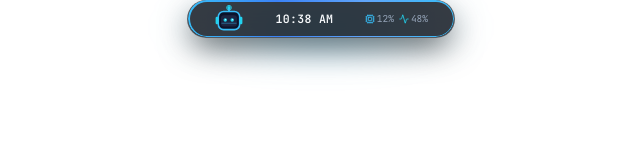
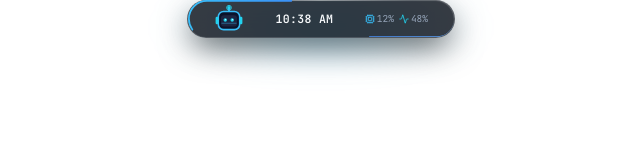
Before and after one commit to ShivuRai/nova, a React (Vite) app: page / in a window 1280 px wide. Shown: the top 160 px of the page, without its empty margins (319-959 px from the left). Built offline with nearby package versions, Linux system fonts and the light colour scheme.

Commit message:
fix: connect real-time Windows SMTC audio detection to equalizer and implement geometric SVG edge lighting engine for all notch shapes

```diff
--- a/src/components/island/IslandContainer.tsx
+++ b/src/components/island/IslandContainer.tsx
@@ -357,6 +357,62 @@ export const IslandContainer: React.FC = () => {
       ? `linear-gradient(90deg, ${customEdgeColor}, #ffffff, ${customEdgeColor})`
       : (EDGE_GRADIENTS[settings.edgeLightingColor || 'cyan-pulse'] || EDGE_GRADIENTS['cyan-pulse']);
 
+  // Mathematically exact geometric outline path following the real notch shape
+  const getShapePath = () => {
+    const w = currentWidth;
+    const h = currentHeight;
+    const isAttachedToTop = !isBottom && topGap === 0 && !isExpanded;
+
+    if (isChamfered) {
+      if (isAttachedToTop) {
+        return `M 0.75,0 L ${w - 0.75},0 L ${w - 0.75},${h - 16} L ${w - 16},${h - 0.75} L 16,${h - 0.75} L 0.75,${h - 16} Z`;
+      }
+      return `M 14,0.75 L ${w - 14},0.75 L ${w - 0.75},14 L ${w - 0.75},${h - 14} L ${w - 14},${h - 0.75} L 14,${h - 0.75} L 0.75,${h - 14} L 0.75,14 Z`;
+    }
+
+    if (isDynamicWing) {
+      if (isExpanded) {
+        return `M 16,0.75 L ${w - 16},0.75 L ${w - 0.75},16 L ${w - 0.75},${h - 16} L ${w - 16},${h - 0.75} L 16,${h - 0.75} L 0.75,${h - 16} L 0.75,16 Z`;
+      }
+      return `M 16,0.75 L ${w - 16},0.75 L ${w - 0.75},${h * 0.26} L ${w - 8},${h * 0.5} L ${w - 0.75},${h * 0.74} L ${w - 16},${h - 0.75} L 16,${h - 0.75} L 0.75,${h * 0.74} L 8,${h * 0.5} L 0.75,${h * 0.26} Z`;
+    }
+
+    if (!isExpanded) {
+      if (isBlade) {
+        return `M 0.75,0.75 L ${w - 0.75},0.75 L ${w - 10},${h - 0.75} L 10,${h - 0.75} Z`;
+      }
+      if (isDiamond) {
+        return `M 12,0.75 L ${w - 12},0.75 L ${w - 0.75},${h * 0.5} L ${w - 12},${h - 0.75} L 12,${h - 0.75} L 0.75,${h * 0.5} Z`;
+      }
+      if (isHexPill) {
+        return `M 8,0.75 L ${w - 8},0.75 L ${w - 0.75},${h * 0.5} L ${w - 8},${h - 0.75} L 8,${h - 0.75} L 0.75,${h * 0.5} Z`;
+      }
+    }
+
+    if (isNotch && isAttachedToTop) {
+      const r = 20;
+      return `M 0.75,0 L 0.75,${h - r} A ${r} ${r} 0 0 0 ${r + 0.75},${h - 0.75} L ${w - r - 0.75},${h - 0.75} A ${r} ${r} 0 0 0 ${w - 0.75},${h - r} L ${w - 0.75},0`;
+    }
+
+    if (isTeardrop && !isExpanded) {
+      return `M 22,0.75 L ${w - 8},0.75 A 8 8 0 0 1 ${w - 0.75},8.75 L ${w - 0.75},${h - 18} A 18 18 0 0 1 ${w - 18},${h - 0.75} L 22,${h - 0.75} A 22 22 0 0 1 0.75,${h - 22} L 0.75,22 A 22 22 0 0 1 22,0.75 Z`;
+    }
+
+    if (isDroplet && !isExpanded) {
+      return `M 24,0.75 L ${w - 24},0.75 A 24 24 0 0 1 ${w - 0.75},24.75 L ${w - 0.75},${h - 24} A 24 24 0 0 1 ${w - 24},${h - 0.75} L 8,${h - 0.75} A 8 8 0 0 1 0.75,${h - 8} L 0.75,24 A 24 24 0 0 1 24,0.75 Z`;
+    }
+
+    const rx = isExpanded ? 24 : isSquircle ? 14 : isCompact ? 16 : Math.min(20, (h - 1.5) / 2);
+    return `M ${rx + 0.75},0.75 L ${w - rx - 0.75},0.75 A ${rx} ${rx} 0 0 1 ${w - 0.75},${rx + 0.75} L ${w - 0.75},${h - rx - 0.75} A ${rx} ${rx} 0 0 1 ${w - rx - 0.75},${h - 0.75} L ${rx + 0.75},${h - 0.75} A ${rx} ${rx} 0 0 1 0.75,${h - rx - 0.75} L 0.75,${rx + 0.75} A ${rx} ${rx} 0 0 1 ${rx + 0.75},0.75 Z`;
+  };
+
+  const edgeDuration =
+    settings.edgeLightingSpeed === 'slow' ? 6.5 :
+    settings.edgeLightingSpeed === 'fast' ? 1.5 :
+    3.2;
+
+  const shapePath = getShapePath();
+
   const justifyContent = isLeft ? 'flex-start' : isRight ? 'flex-end' : 'center';
   const alignItems = isBottom ? 'flex-end' : 'flex-start';
 
@@ -518,7 +574,7 @@ export const IslandContainer: React.FC = () => {
           style={{
             backgroundColor: isSplit && !isExpanded ? 'transparent' : dynamicBg,
             boxShadow: isSplit && !isExpanded ? 'none' : (isExpanded ? 'var(--nova-shadow-card)' : 'var(--nova-shadow-pill)'),
-            border: isSplit && !isExpanded ? 'none' : (
+            border: (isSplit && !isExpanded) || currentClipPath !== 'none' ? 'none' : (
               isRgb
                 ? '1.5px solid rgba(96, 165, 250, 0.6)'
                 : wallpaperPalette && settings.enableWallpaperTinting
@@ -637,14 +693,122 @@ export const IslandContainer: React.FC = () => {
             />
           )}
 
-          {/* Minimalistic Edge Lighting Overlay */}
-          {!(isSplit && !isExpanded) && settings.edgeLightingMode && settings.edgeLightingMode !== 'off' && (
-            <div
-              className={`edge-lighting-trail mode-${settings.edgeLightingMode} speed-${settings.edgeLightingSpeed || 'normal'}`}
+          {/* Geometric SVG Edge Lighting & Precise Glass Rim Engine */}
+          {!(isSplit && !isExpanded) && (
+            <svg
               style={{
-                background: resolvedEdgeBackground,
+                position: 'absolute',
+                inset: 0,
+                width: '100%',
+                height: '100%',
+                pointerEvents: 'none',
+                zIndex: 5,
+                overflow: 'visible',
               }}
-            />
+            >
+              <defs>
+                <linearGradient id="notch-edge-lighting-svg-grad" x1="0%" y1="0%" x2="100%" y2="0%">
+                  {settings.edgeLightingColor === 'emerald-beam' ? (
+                    <>
+                      <stop offset="0%" stopColor="#10B981" />
+                      <stop offset="50%" stopColor="#34D399" />
+                      <stop offset="100%" stopColor="#06B6D4" />
+                    </>
+                  ) : settings.edgeLightingColor === 'sunset-flare' ? (
+                    <>
+                      <stop offset="0%" stopColor="#F59E0B" />
+                      <stop offset="50%" stopColor="#F43F5E" />
+                      <stop offset="100%" stopColor="#EC4899" />
+                    </>
+                  ) : settings.edgeLightingColor === 'violet-aurora' ? (
+                    <>
+                      <stop offset="0%" stopColor="#8B5CF6" />
+                      <stop offset="50%" stopColor="#A855F7" />
+                      <stop offset="100%" stopColor="#EC4899" />
+                    </>
+                  ) : settings.edgeLightingColor === 'pure-white' ? (
+                    <>
+                      <stop offset="0%" stopColor="#FFFFFF" />
+                      <stop offset="50%" stopColor="rgba(255,255,255,0.4)" />
+                      <stop offset="100%" stopColor="#FFFFFF" />
+                    </>
+                  ) : settings.edgeLightingColor === 'chromatic' ? (
+                    <>
+                      <stop offset="0%" stopColor="#60A5FA" />
+                      <stop offset="33%" stopColor="#F43F5E" />
+                      <stop offset="66%" stopColor="#34D399" />
+                      <stop offset="100%" stopColor="#38BDF8" />
+                    </>
+                  ) : settings.edgeLightingColor === 'custom' ? (
+                    <>
+                      <stop offset="0%" stopColor={customEdgeColor} />
+                      <stop offset="50%" stopColor="#FFFFFF" />
+                      <stop offset="100%" stopColor={customEdgeColor} />
+                    </>
+                  ) : (
+                    <>
+                      <stop offset="0%" stopColor="#38BDF8" />
+                      <stop offset="50%" stopColor="#3B82F6" />
+                      <stop offset="100%" stopColor="#60A5FA" />
+                    </>
+                  )}
+                </linearGradient>
+              </defs>
+
+              {/* Static Geometric Rim Highlight - Outlines chamfers, wings, blades, and pills */}
+              {currentClipPath !== 'none' && (
+                <path
+                  d={shapePath}
+                  fill="none"
+                  stroke={
+                    isRgb
+                      ? 'rgba(96, 165, 250, 0.7)'
+                      : wallpaperPalette && settings.enableWallpaperTinting
+                      ? `${wallpaperPalette.accent}80`
+                      : `rgba(255, 255, 255, ${Math.max(0.12, ((settings.glassmorphismBorderGlow ?? 35) / 100) * 0.5)})`
+                  }
+                  strokeWidth="1.2"
+                />
+              )}
+
+              {/* Active Animated Edge Lighting Stroke following exact notch shape contour */}
+              {settings.edgeLightingMode && settings.edgeLightingMode !== 'off' && (
+                <motion.path
+                  d={shapePath}
+                  fill="none"
+                  stroke="url(#notch-edge-lighting-svg-grad)"
+                  strokeWidth="2"
+                  strokeLinecap="round"
+                  strokeDasharray={
+                    settings.edgeLightingMode === 'laser-chase' ? '45 260' :
+                    settings.edgeLightingMode === 'corners-inward' ? '70 140' :
+                    settings.edgeLightingMode === 'center-outward' ? '80 120' :
+                    settings.edgeLightingMode === 'strobe-flow' ? '50 180' :
+                    settings.edgeLightingMode === 'neon-ripple' ? '120 120' :
+                    settings.edgeLightingMode === 'breathing-glow' ? 'none' :
+                    '90 180' // continuous
+                  }
+                  animate={
+                    settings.edgeLightingMode === 'breathing-glow'
+                      ? { opacity: [0.35, 1, 0.35], strokeWidth: [1.2, 2.5, 1.2] }
+                      : settings.edgeLightingMode === 'corners-inward'
+                      ? { strokeDashoffset: [0, -210, 0] }
+                      : settings.edgeLightingMode === 'center-outward'
+                      ? { strokeDashoffset: [100, -100] }
+                      : settings.edgeLightingMode === 'neon-ripple'
+                      ? { opacity: [0.4, 1, 0.4], strokeDashoffset: [0, -320] }
+                      : settings.edgeLightingMode === 'laser-chase'
+                      ? { strokeDashoffset: [0, -650] }
+                      : { strokeDashoffset: [0, -540] } // continuous & strobe
+                  }
+                  transition={{
+                    duration: settings.edgeLightingMode === 'laser-chase' ? edgeDuration * 0.6 : edgeDuration,
+                    repeat: Infinity,
+                    ease: settings.edgeLightingMode === 'strobe-flow' ? 'linear' : 'easeInOut',
+                  }}
+                />
+              )}
+            </svg>
           )}
           <AnimatePresence mode="wait">
             {!isExpanded ? (
--- a/src/components/island/IslandPill.tsx
+++ b/src/components/island/IslandPill.tsx
@@ -879,6 +879,14 @@ export const IslandPillContent: React.FC<{ isCompact?: boolean }> = ({ isCompact
       return visualizer;
     }
 
+    if (pillContentMode === 'media-priority') {
+      return (
+        <span style={{ fontSize: '9.5px', color: 'var(--nova-text-muted)', fontFamily: 'var(--font-mono)' }}>
+          {media.title ? 'Paused' : 'No Media'}
+        </span>
+      );
+    }
+
     // Dedicated Network Speed Mode - Clean & Dedicated, NO CPU/RAM OVERLAY!
     if (pillContentMode === 'network-speed') {
       return (
@@ -969,7 +977,11 @@ export const IslandPillContent: React.FC<{ isCompact?: boolean }> = ({ isCompact
           </span>
         );
       }
-      if (rightOpt === 'visualizer') return visualizer;
+      if (rightOpt === 'visualizer') {
+        return media.isPlaying ? visualizer : (
+          <span style={{ fontSize: '9px', color: 'var(--nova-text-muted)', fontFamily: 'var(--font-mono)' }}>Idle</span>
+        );
+      }
       if (rightOpt === 'battery') {
         return (
           <div style={{ display: 'flex', alignItems: 'center', gap: 4, fontSize: '9.5px', fontFamily: 'var(--font-mono)', color: 'var(--nova-cyan)' }}>
```
Also changed, not shown: electron.cjs (+7 -0 lines), src/App.tsx (+21 -4 lines), 1 other file (tests, documents, lock files or other folders).
